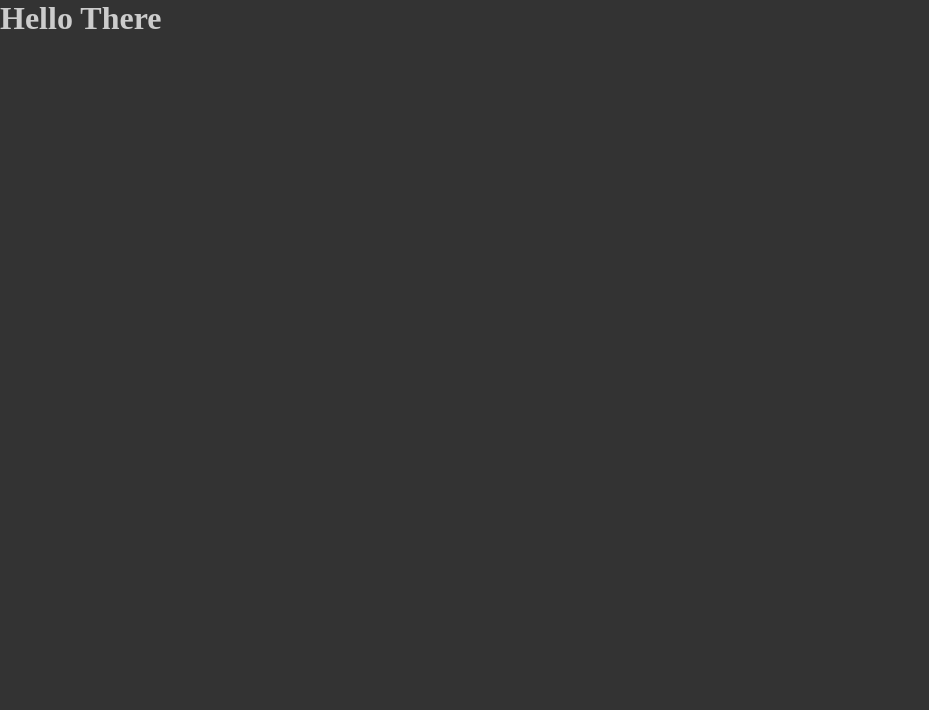
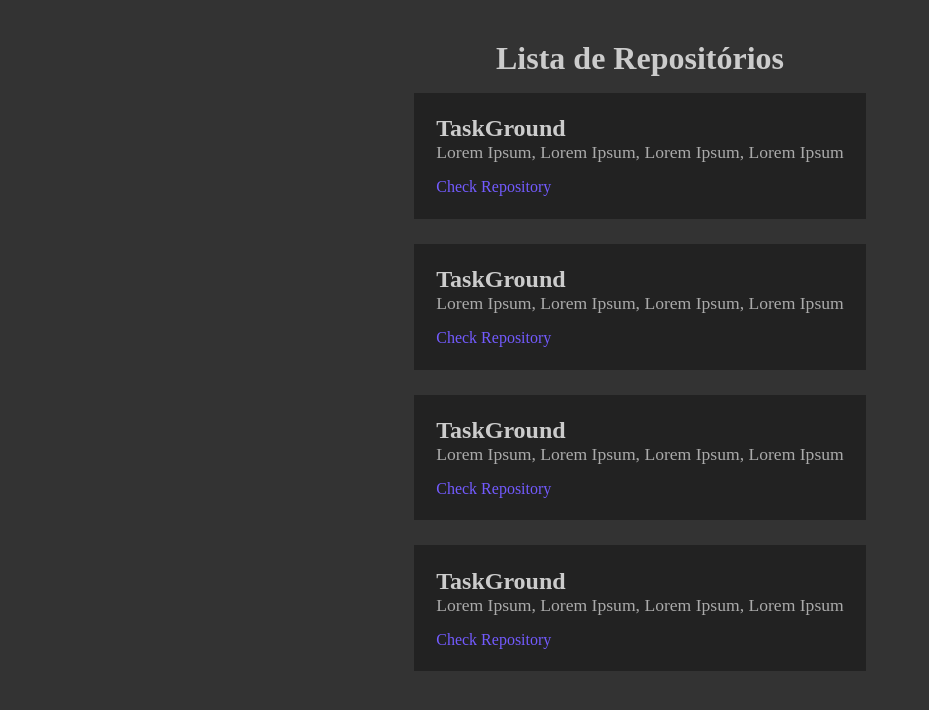
Before and after one commit to SitaGomes/github-explorer-ignite, a React app: page / in a window 1280 px wide. Shown: the top 710 px of the page, without its empty margins (0-929 px from the left). Built offline with nearby package versions, Linux system fonts and the light colour scheme.

Commit message:
Add: React Components

```diff
--- a/package.json
+++ b/package.json
@@ -17,11 +17,13 @@
     "@babel/cli": "^7.15.4",
     "@babel/core": "^7.15.5",
     "@babel/preset-env": "^7.15.6",
+    "@pmmmwh/react-refresh-webpack-plugin": "^0.5.0",
     "babel-loader": "^8.2.2",
     "cross-env": "^7.0.3",
     "css-loader": "^6.2.0",
     "html-webpack-plugin": "^5.3.2",
     "node-sass": "^6.0.1",
+    "react-refresh": "^0.10.0",
     "sass-loader": "^12.1.0",
     "style-loader": "^3.2.1",
     "webpack": "^5.52.1",
--- a/src/App.jsx
+++ b/src/App.jsx
@@ -1,4 +1,5 @@
+import {RepositoryList} from './components/RepositoryList'
 
 export function App () {
-    return <h1>Hello There</h1>;
+    return <RepositoryList />;
 }
--- /dev/null
+++ b/src/components/RepositoryItem.jsx
@@ -0,0 +1,10 @@
+
+export function RepositoryItem({repository}) {
+    return(
+        <li>
+            <h2>{repository.name}</h2>
+            <p>{repository.desc}</p>
+            <a href={repository.url} target="_blank">Check Repository</a>
+        </li>
+    )
+}
--- /dev/null
+++ b/src/components/RepositoryList.jsx
@@ -0,0 +1,24 @@
+import { RepositoryItem } from "./RepositoryItem";
+import '../styles/repository.scss'
+
+
+export function RepositoryList() {
+    const respository = {
+        name: 'TaskGround',
+        desc: 'Lorem Ipsum, Lorem Ipsum, Lorem Ipsum, Lorem Ipsum',
+        url: 'http://github.com/SitaGomes/Taskground'
+    };
+
+    return(
+        <section className="repository-list">
+            <h1>Lista de Repositórios</h1>
+
+            <ul>
+                <RepositoryItem repository={respository}/>
+                <RepositoryItem repository={respository}/>
+                <RepositoryItem repository={respository}/>
+                <RepositoryItem repository={respository}/>
+            </ul>
+        </section>
+    )
+}
--- /dev/null
+++ b/src/styles/repository.scss
@@ -0,0 +1,40 @@
+section.repository-list {
+    display: flex;
+    flex-direction: column;
+    align-items: center;
+
+    margin: 40px;
+
+    h1 {
+        margin-bottom: 16px;
+        font-size: 2rem;
+    }
+
+    ul {
+        list-style: none;
+
+        li {
+            background-color: #222;
+            padding: 1.4rem;
+
+
+            & + li {
+                margin-top: 25px;
+            }
+
+            p {
+                font-size: 1.1rem;
+                color: #aaa;
+            }
+
+            a {
+                display: inline-block;
+                text-decoration: none;
+                color: rgb(115, 91, 255);
+
+                margin-top: 15px;
+            }
+        }
+    }
+
+}
--- a/webpack.config.js
+++ b/webpack.config.js
@@ -1,5 +1,6 @@
 const path = require('path');
 const HtmlWebpackPlugin = require('html-webpack-plugin');
+const ReactRefreshWebpackPlugin = require('@pmmmwh/react-refresh-webpack-plugin');
 const isDevelopment = process.env.NODE_ENV !== 'production'; //If not production, than it's true
 
 module.exports = {
@@ -14,10 +15,11 @@ module.exports = {
         extensions: ['.js', '.jsx']
     },
     plugins: [
+        isDevelopment && new ReactRefreshWebpackPlugin(),
         new HtmlWebpackPlugin({
             template: path.resolve(__dirname, 'public', 'index.html'),
         })
-    ],
+    ].filter(Boolean),
     devServer: {
         port: 3000
     },
@@ -26,7 +28,14 @@ module.exports = {
             {
                 test: /\.jsx$/,
                 exclude: /node_modules/,
-                use: 'babel-loader'
+                use: [
+                    {
+                      loader: 'babel-loader',
+                      options: {
+                        plugins: [isDevelopment && require.resolve('react-refresh/babel')].filter(Boolean),
+                      },
+                    },
+                ]
             },
             {
                 test: /\.scss$/,
```
Also changed, not shown: 1 other file (tests, documents, lock files or other folders).
